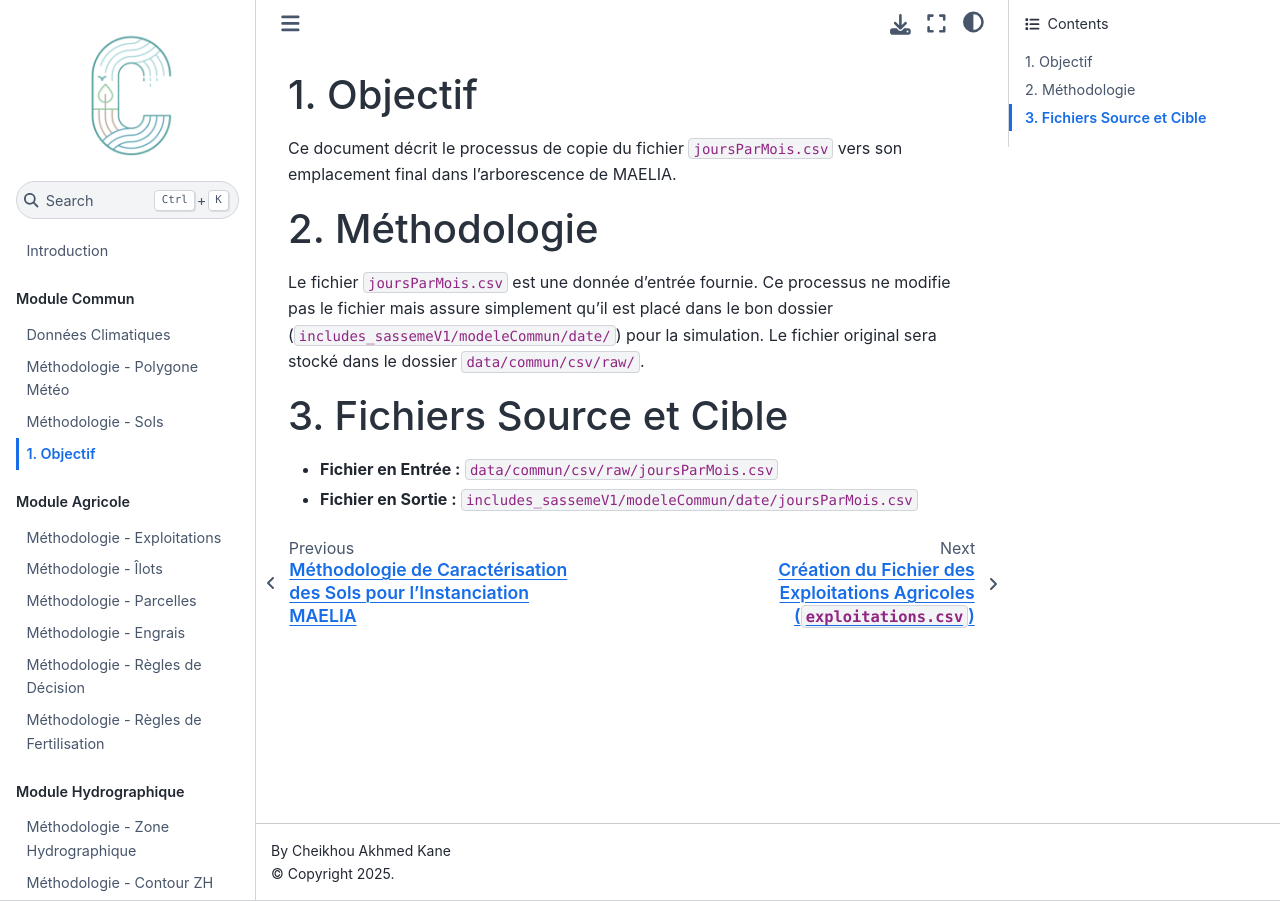
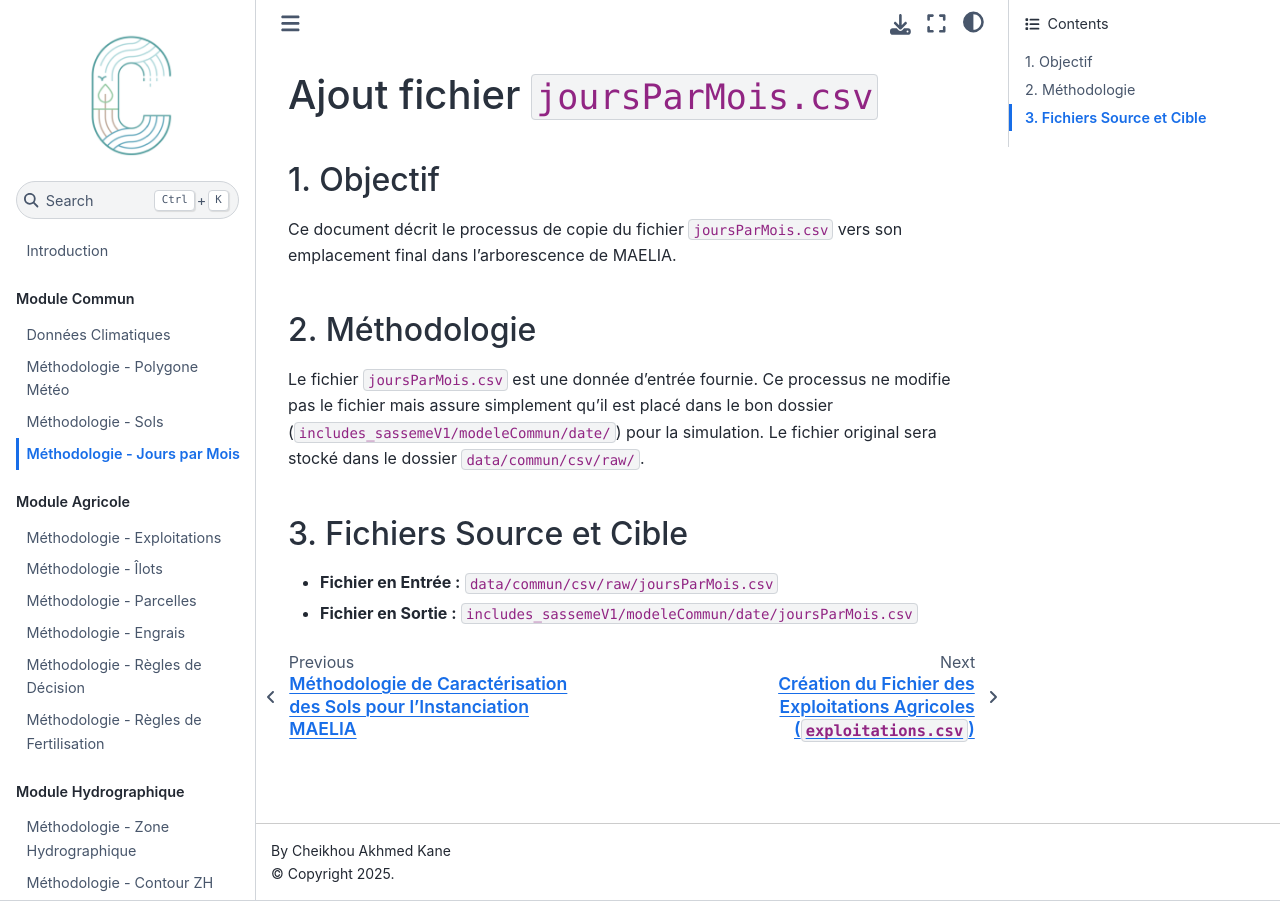
Before and after one commit to cakane95/maelia-data-diohine-v1, a Jupyter Book: the page built from docs/07-traitement-joursParMois.md, in a window 1280 px wide. Built offline with Jupyter Book 1.0.4 settings and Sphinx 7.4.7 and the Sphinx Book theme 1.1.4, drawn with Linux system fonts in a browser that asks for light colours; pages that are not in the unit, such as notebooks, are missing from menus.

Commit message:
refactor: Add title to joursParMois docs.

```diff
--- a/docs/07-traitement-joursParMois.md
+++ b/docs/07-traitement-joursParMois.md
@@ -1,3 +1,5 @@
+# Ajout fichier `joursParMois.csv`
+
 ## 1. Objectif
 
 Ce document décrit le processus de copie du fichier `joursParMois.csv` vers son emplacement final dans l'arborescence de MAELIA.
```
